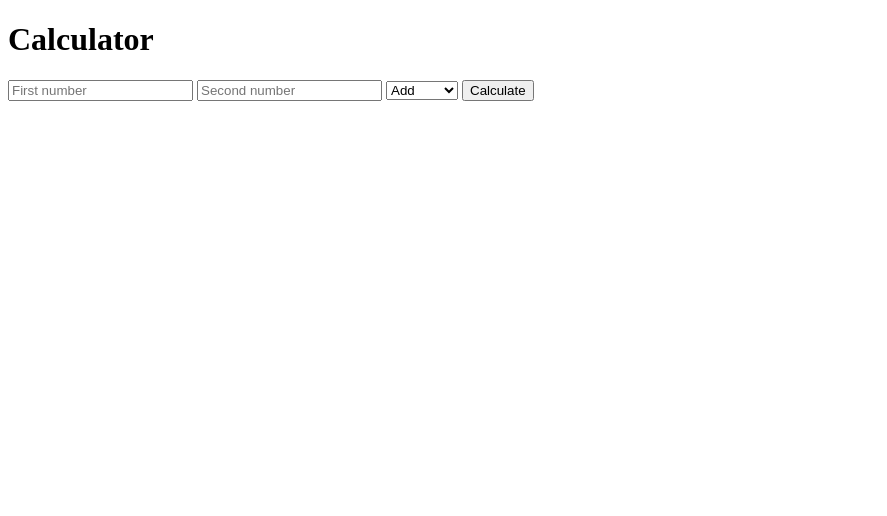
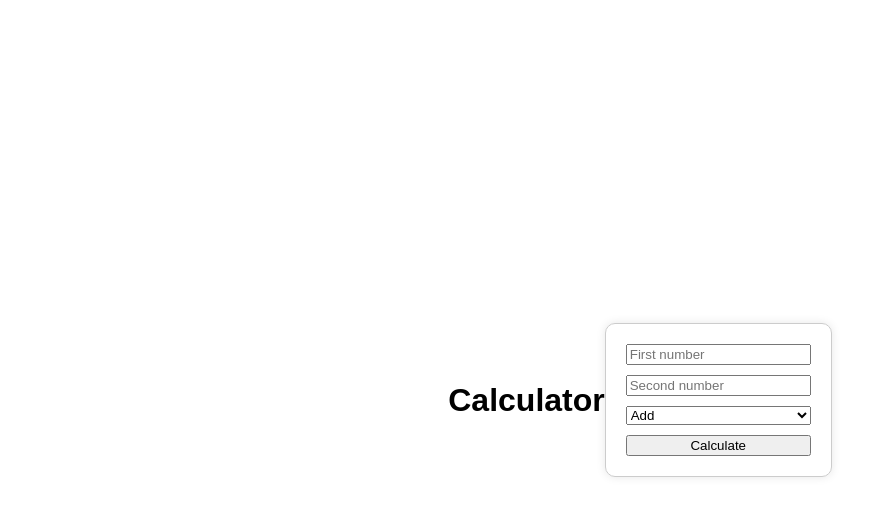
Before and after one commit to afiqasyraf9712/calculator-app, a website: page calculator-application-monitoring-app/public/index.html in a window 1280 px wide. Shown: the whole page, without its empty margins (0-887 px from the left). Drawn offline with Linux system fonts and the light colour scheme.

Commit message:
centering of UI

```diff
--- a/calculator-application-monitoring-app/public/index.html
+++ b/calculator-application-monitoring-app/public/index.html
@@ -4,6 +4,25 @@
   <meta charset="UTF-8" />
   <meta name="viewport" content="width=device-width, initial-scale=1.0" />
   <title>Calculator</title>
+  <style>
+    body {
+      display: flex;
+      justify-content: center;
+      align-items: center;
+      height: 100vh; /* 100% of the viewport height */
+      margin: 0;
+      font-family: Arial, sans-serif;
+    }
+    #calculator-form {
+      display: flex;
+      flex-direction: column;
+      gap: 10px;
+      padding: 20px;
+      border: 1px solid #ccc;
+      border-radius: 10px;
+      box-shadow: 0 0 10px rgba(0, 0, 0, 0.1);
+    }
+  </style>
 </head>
 <body>
   <h1>Calculator</h1>
```
Lines whose indentation alone changed are shown as unchanged.
